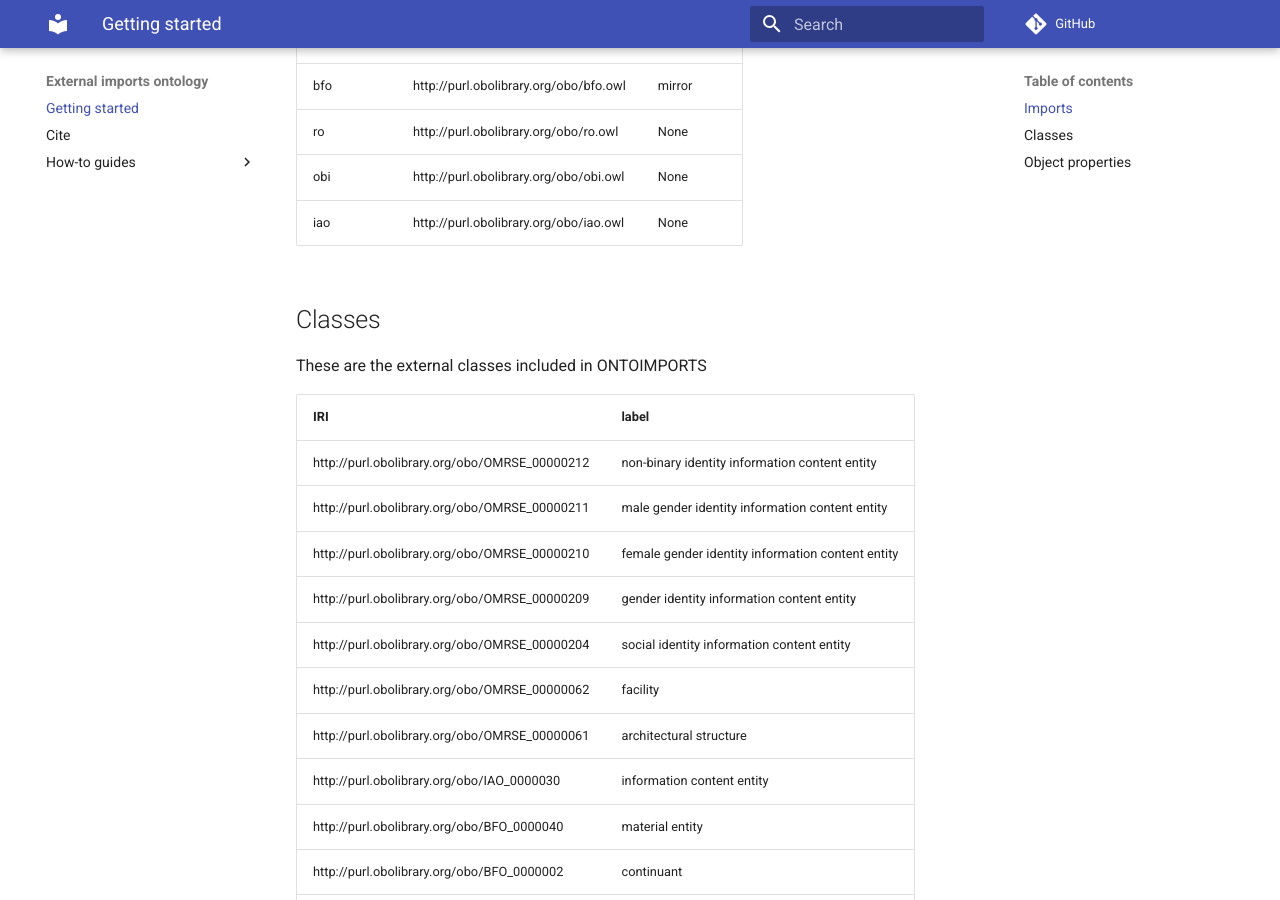
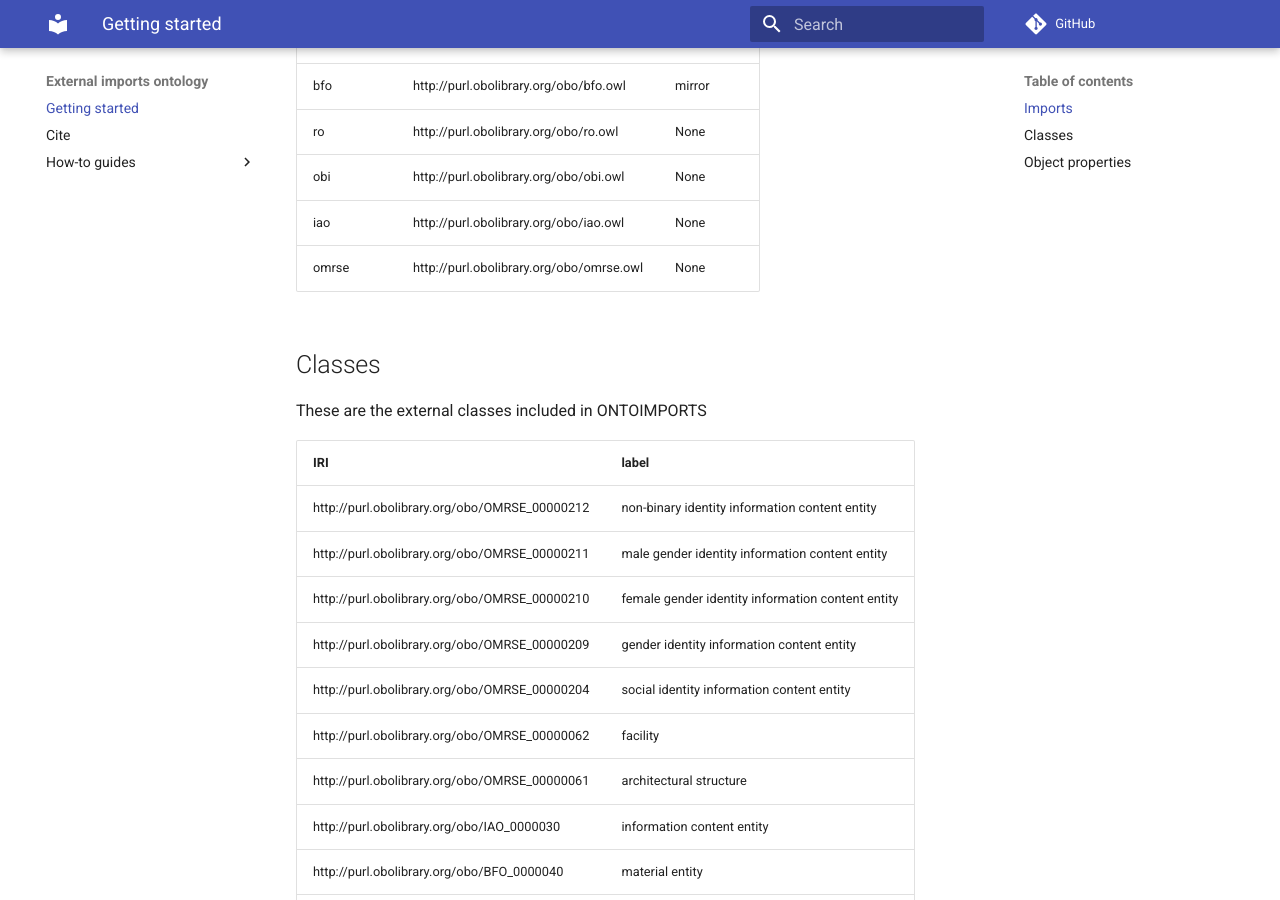
Before and after one commit to OpenLHS/OntoImports, an MkDocs documentation site: the page built from docs/index.md, in a window 1280 px wide and 900 px high, scrolled down 480 px. Built offline with MkDocs 1.6.1 and Material for MkDocs 9.7.7, drawn with Linux system fonts in a browser that asks for light colours; comment, search, counter and statistics services are not loaded.

Commit message:
Updated import list in docs

```diff
--- a/docs/index.md
+++ b/docs/index.md
@@ -17,6 +17,7 @@ These are the current imports in ONTOIMPORTS
 | ro | http://purl.obolibrary.org/obo/ro.owl | None |
 | obi | http://purl.obolibrary.org/obo/obi.owl | None |
 | iao | http://purl.obolibrary.org/obo/iao.owl | None |
+| omrse | http://purl.obolibrary.org/obo/omrse.owl | None |
 
 
 
```
Also changed, not shown: site/index.html, site/search/search_index.json, 1 other file.
